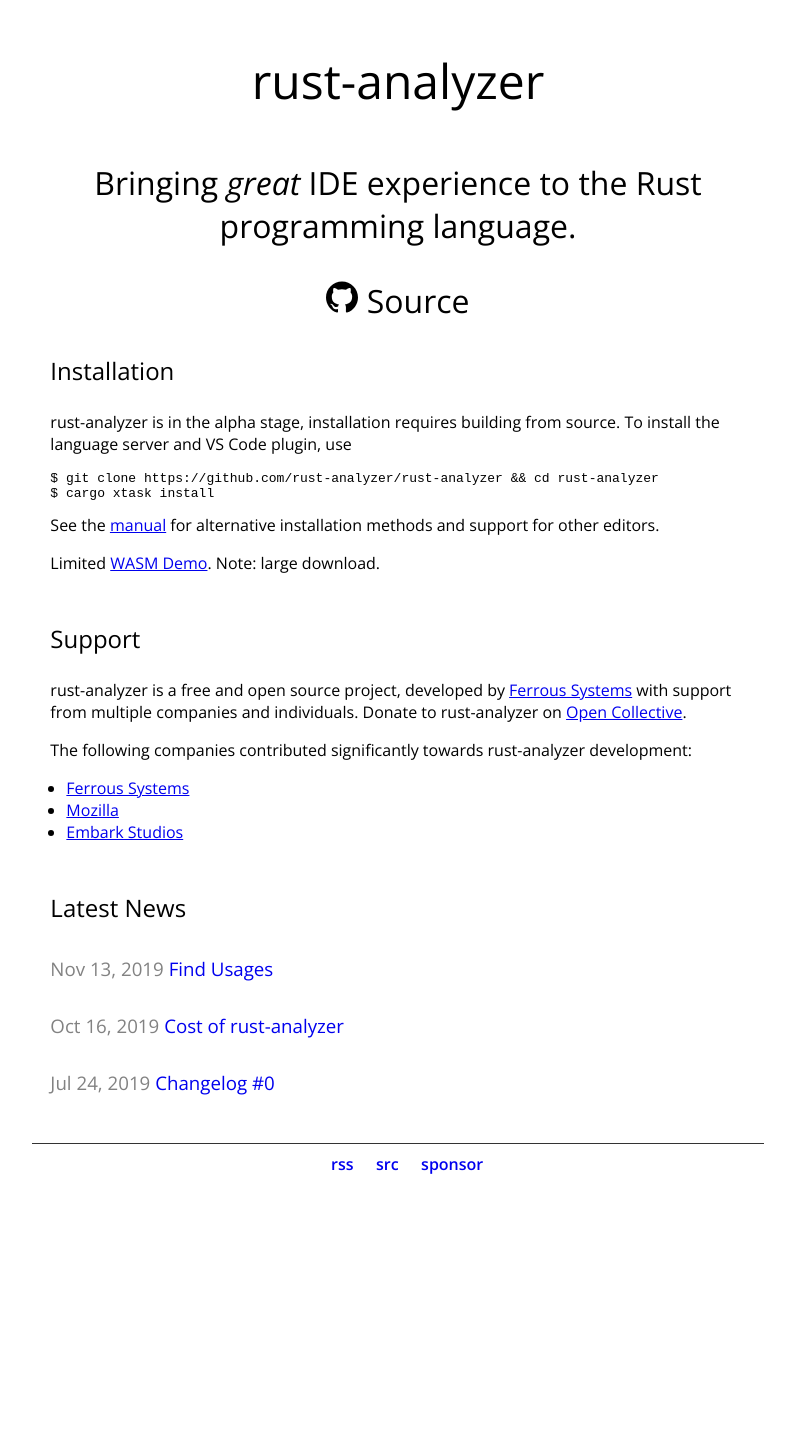
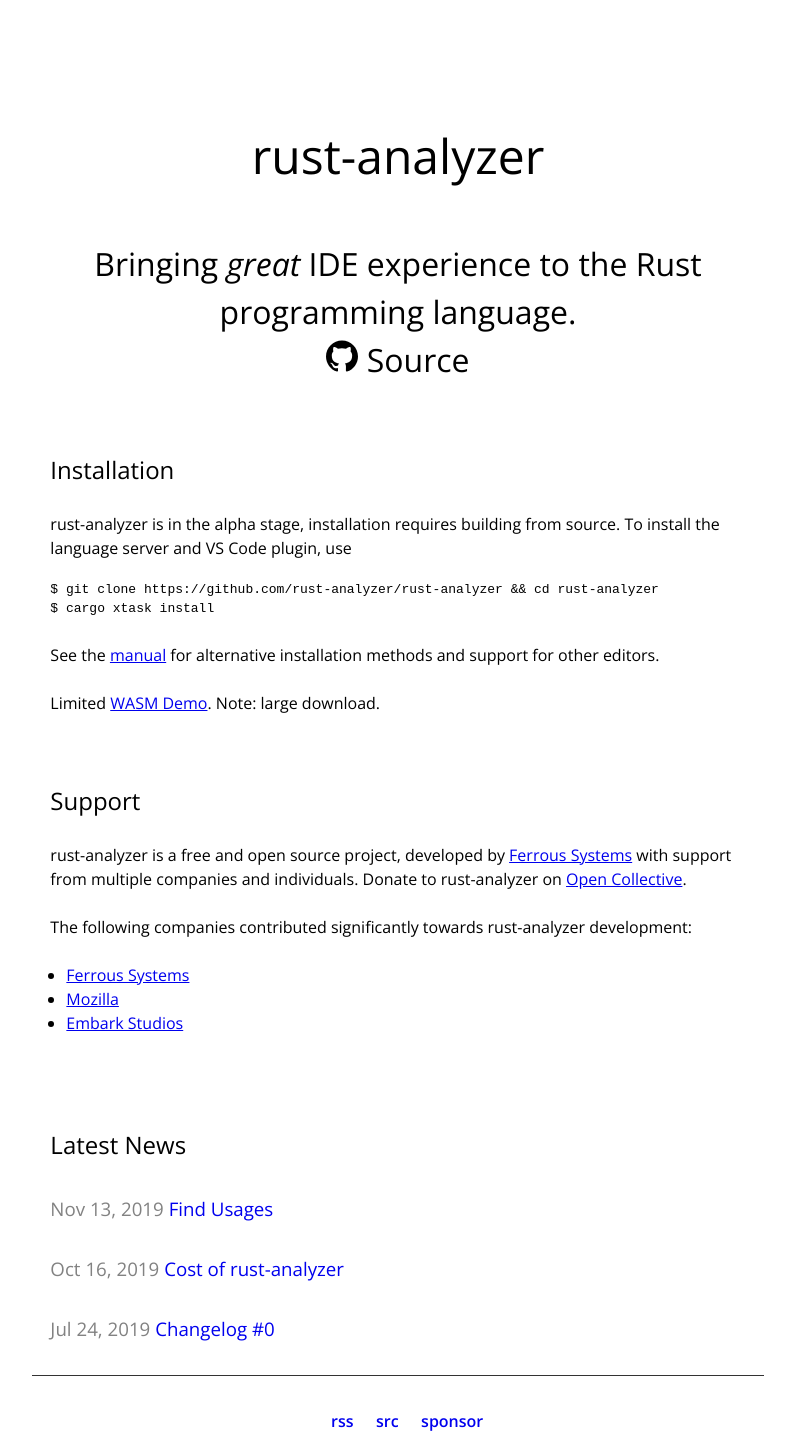
Before and after one commit to rust-analyzer/rust-analyzer.github.io, a Jekyll site: the page built from index.html, in a window 1280 px wide. Shown: the whole page, without its empty margins (242-1037 px from the left). Built offline with Jekyll 4.4.1, drawn with Linux system fonts in a browser that asks for light colours; before the commit the page ends 1184 px from its top, so only the background shows below that.

Commit message:
Tweak CSS

```diff
--- a/css/main.css
+++ b/css/main.css
@@ -4,19 +4,20 @@
     box-sizing: border-box;
     margin: 0;
     padding: 0;
+    line-height: 1.5;
 }
 
 p {
-    margin-bottom: 1em;
+    margin-top: 1.5em;
 }
 pre {
-    margin-bottom: 1em;
+    margin-top: 1.5em;
 }
-ul {
-    margin-bottom: 1em;
+ul, ol {
+    margin-top: 1.5em;
 }
 h1, h2 {
-    margin-bottom: 1em;
+    margin-top: 1.5em;
 }
 ul, ol {
     margin-left: 1em;
```
